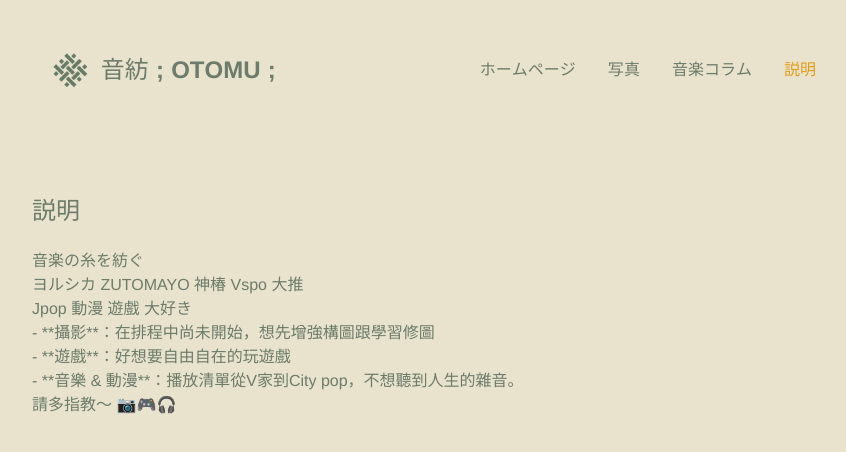
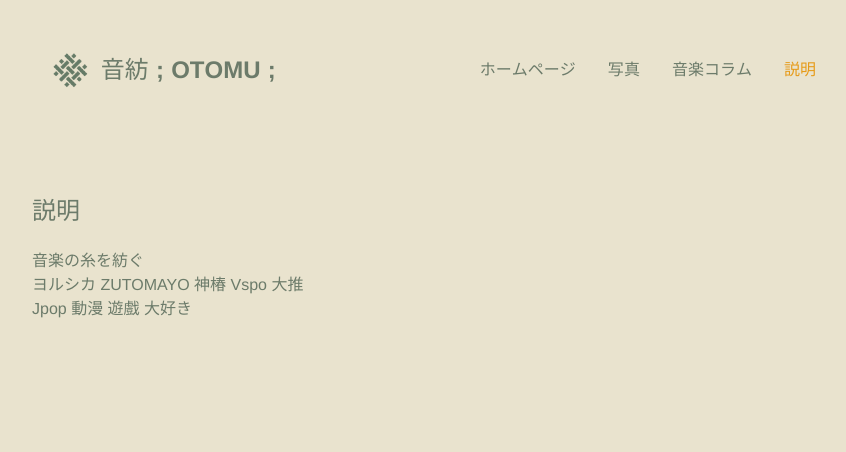
Before and after one commit to yhh19910/OTOMU, a Vue app: page /OTOMU/about in a window 1280 px wide. Shown: the top 452 px of the page, without its empty margins (208-1054 px from the left). Built offline with nearby package versions, Linux system fonts and the light colour scheme.

Commit message:
about fix

```diff
--- a/src/views/About.vue
+++ b/src/views/About.vue
@@ -6,12 +6,6 @@
 
         ヨルシカ ZUTOMAYO 神椿 Vspo 大推 <br>
         Jpop 動漫 遊戲 大好き <br>
-
-        - **攝影**：在排程中尚未開始，想先增強構圖跟學習修圖  <br>
-        - **遊戲**：好想要自由自在的玩遊戲  <br>
-        - **音樂 & 動漫**：播放清單從V家到City pop，不想聽到人生的雜音。 <br>
-
-        請多指教～ 📷🎮🎧
     </p>
   </div>
 </template>
```
